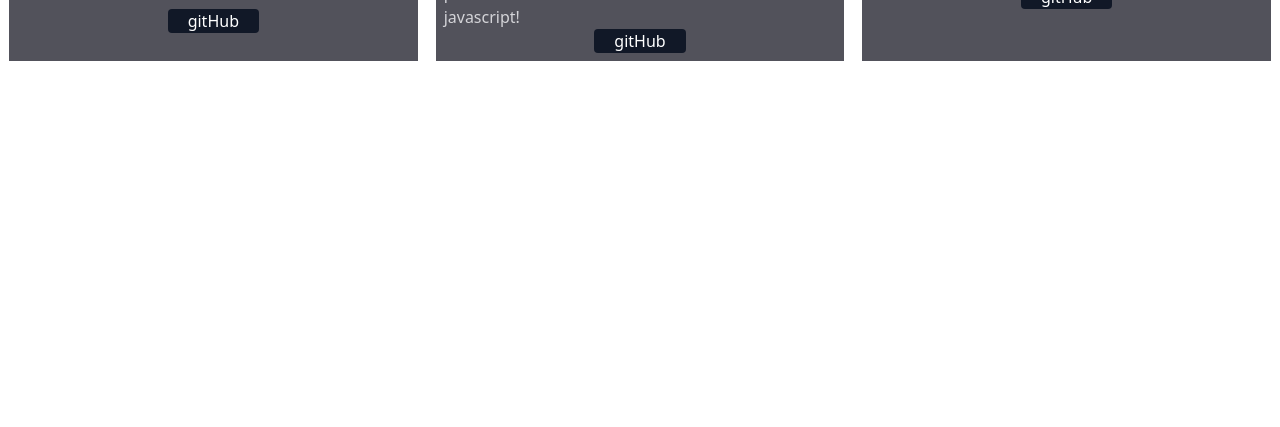
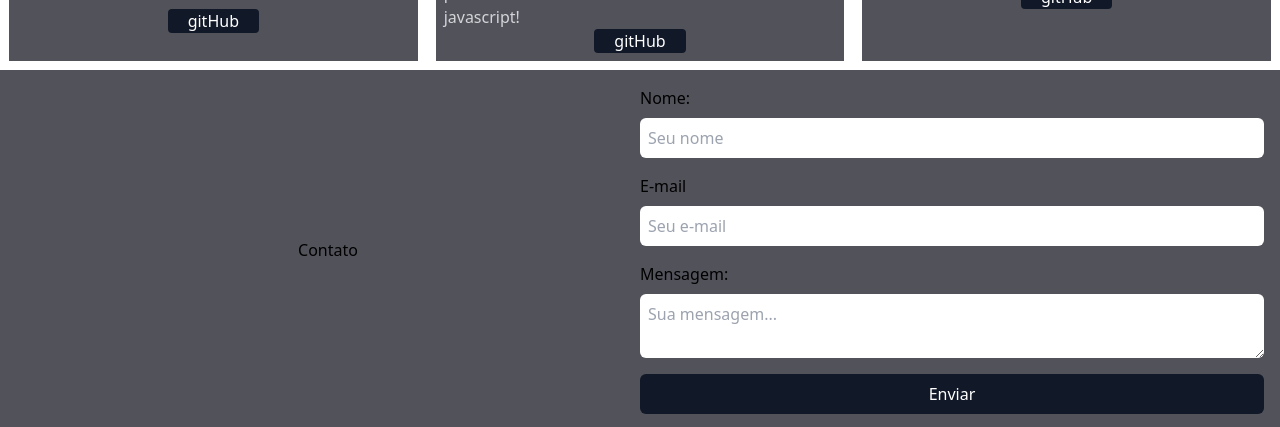
Before and after one commit to ManelFer/trabalho, a React (Create React App) app: page / in a window 1280 px wide. Shown: the part 1036-1463 px from the top of the page. Before the commit the page ends 1106 px from the top, so only its background shows below. Built offline with nearby package versions, Linux system fonts and the light colour scheme.

Commit message:
Alteração
Adicionado o formulario. Precisa estilizar ele e o about-me

```diff
--- a/src/App.js
+++ b/src/App.js
@@ -1,7 +1,8 @@
-import Nav from "./components/nav"
-import Home from "./components/home"
-import About from "./components/about"
+import Nav from "./components/nav";
+import Home from "./components/home";
+import About from "./components/about";
 import Project from "./components/projects";
+import Contact from "./components/contact";
 
 function App() {
   return (
@@ -12,6 +13,7 @@ function App() {
           <Home />
           <About />
           <Project />
+          <Contact />
         </div>
       </div>
     </div>
--- a/src/components/contact/index.jsx
+++ b/src/components/contact/index.jsx
@@ -0,0 +1,57 @@
+import React from "react";
+
+function Contact() {
+  return (
+    <div className="flex felx-col items-center bg-zinc-600 p-4">
+      <h2 className="w-full h-full flex flex-col justify-center items-center">
+        {" "}
+        Contato{" "}
+      </h2>
+      <form className="flex flex-col w-full" action="">
+        <label className="block mb-2" htmlFor="name">
+          {" "}
+          Nome:{" "}
+        </label>
+        <input
+          type="text"
+          id="name"
+          name="name"
+          placeholder="Seu nome"
+          className="w-full p-2 mb-4 rounded-md"
+        />
+
+        <label htmlFor="email" className="block mb-2">
+          {" "}
+          E-mail{" "}
+        </label>
+        <input
+          type="text"
+          id="email"
+          name="email"
+          placeholder="Seu e-mail"
+          className="w-full p-2 mb-4 rounded-md"
+        />
+
+        <label htmlFor="message" className="block mb-2">
+          {" "}
+          Mensagem:{" "}
+        </label>
+        <textarea
+          name="message"
+          id="message"
+          className="w-full p-2 mb-4 rounded-md"
+          placeholder="Sua mensagem..."
+        />
+
+        <button
+          type="submit"
+          className="bg-gray-900 px-5 py-2 rounded-md text-white hover:bg-gray-700"
+        >
+          {" "}
+          Enviar{" "}
+        </button>
+      </form>
+    </div>
+  );
+}
+export default Contact;
```
